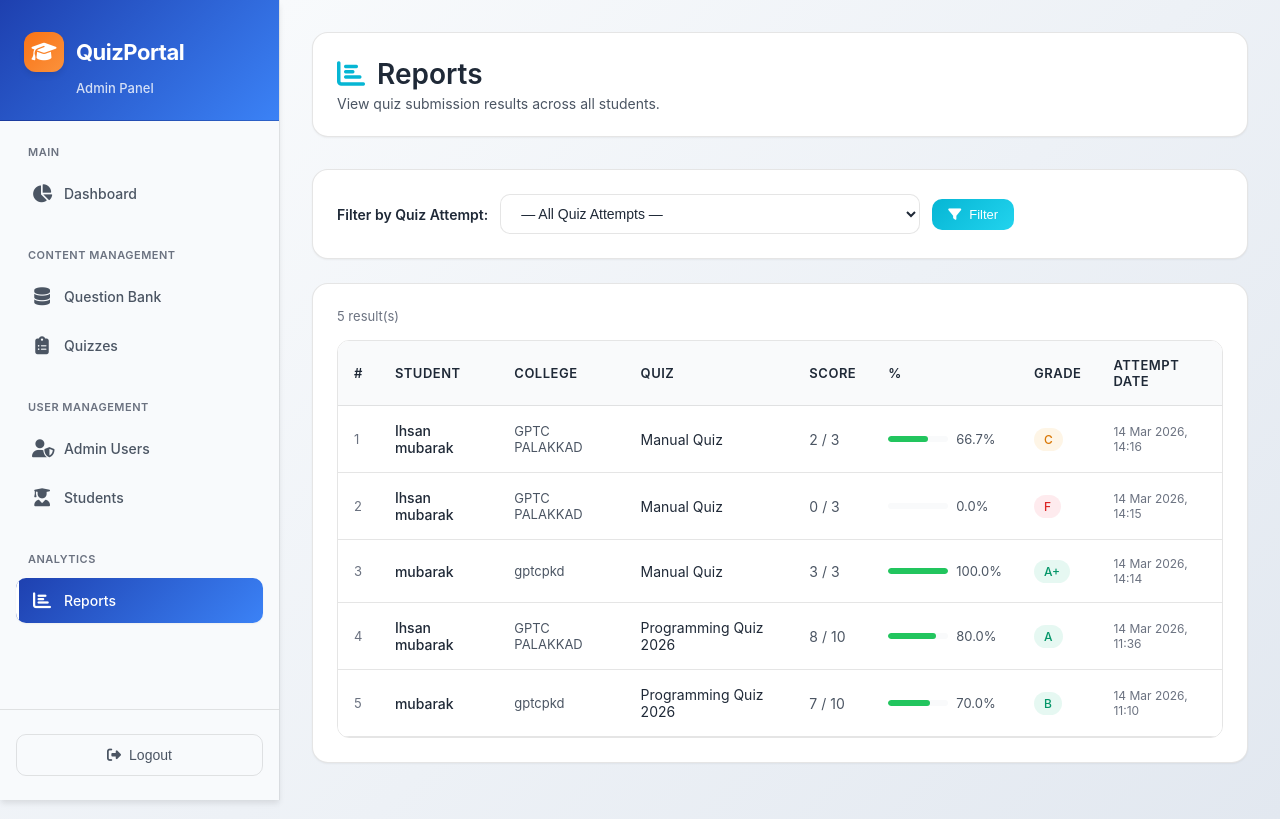
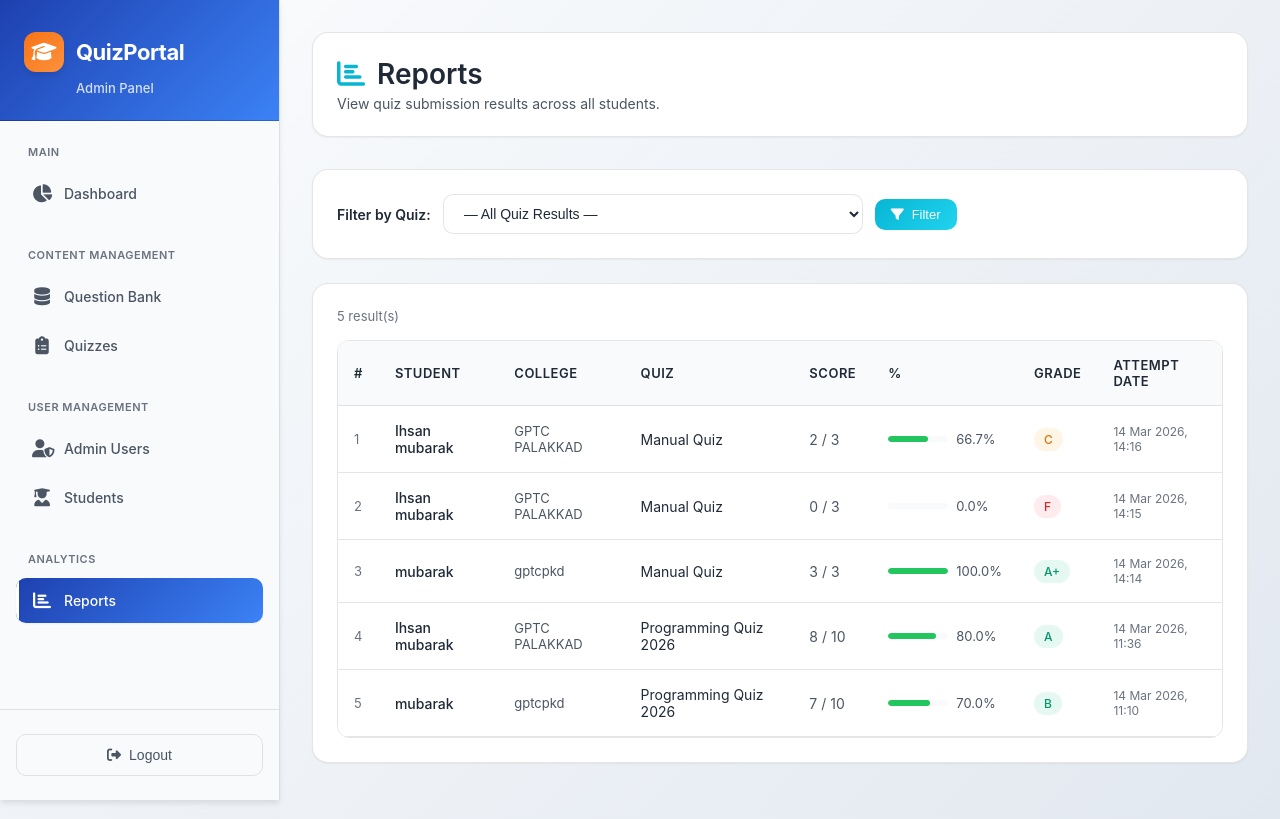
Before and after one commit to IhsanMubarak18/Quizapp, a Django app: page /admin-panel/reports/ in a window 1280 px wide. Run offline with Django 3.2, Linux system fonts and the light colour scheme; a user stored in the database is signed in; data comes from the database, SQL or seed files in the repository.

Commit message:
reports tab added in admin's quiz menu

```diff
--- a/video_app/templates/admin_panel/quiz_list.html
+++ b/video_app/templates/admin_panel/quiz_list.html
@@ -234,6 +234,11 @@
                                 <i class="fas fa-edit"></i>
                                 Edit
                             </a>
+                            <a href="{% url 'video_app:admin_reports' %}?quiz_id={{ quiz.id }}"
+                                class="btn btn-sm" style="background:rgba(16, 185, 129, 0.1);color:#10B981;border:1px solid rgba(16, 185, 129, 0.2);">
+                                <i class="fas fa-chart-bar"></i>
+                                Reports
+                            </a>
                             <a href="{% url 'video_app:admin_delete_quiz' quiz.id %}"
                                 class="btn btn-sm" style="background:rgba(244, 63, 94, 0.1);color:#DC2626;border:1px solid rgba(244, 63, 94, 0.2);">
                                 <i class="fas fa-trash"></i>
--- a/video_app/templates/admin_panel/reports.html
+++ b/video_app/templates/admin_panel/reports.html
@@ -222,12 +222,12 @@
 <!-- Filter Card -->
 <div class="card">
     <form method="get" class="filter-form">
-        <label class="filter-label">Filter by Quiz Attempt:</label>
-        <select name="quiz_attempt" class="form-select">
-            <option value="">— All Quiz Attempts —</option>
+        <label class="filter-label">Filter by Quiz:</label>
+        <select name="quiz_id" class="form-select">
+            <option value="">— All Quiz Results —</option>
             {% for item in report_filters %}
-            <option value="{{ item.value }}" {% if selected_quiz_attempt == item.value %}selected{% endif %}>
-                {{ item.quiz_title }} - {{ item.attempt_date|date:"d M Y" }}
+            <option value="{{ item.quiz_id }}" {% if selected_quiz_id == item.quiz_id|stringformat:"s" %}selected{% endif %}>
+                {{ item.quiz_title }}
             </option>
             {% endfor %}
         </select>
@@ -235,13 +235,21 @@
             <i class="fas fa-filter"></i>
             Filter
         </button>
-        {% if selected_quiz_attempt %}
+        {% if selected_quiz_id %}
         <a href="{% url 'video_app:admin_reports' %}" class="btn btn-sm" style="background:var(--bg-hover);border:none;">
             <i class="fas fa-times"></i>
             Clear
         </a>
         {% endif %}
     </form>
+
+    {% if selected_quiz %}
+    <div class="selected-quiz-indicator" style="margin-top: 16px; padding: 12px 16px; background: #EFF6FF; border: 1px solid #3B82F6; border-radius: 8px; color: #1E40AF; font-weight: 500; font-size: 14px;">
+        <i class="fas fa-filter" style="margin-right: 8px;"></i>
+        Currently viewing results for: <strong>{{ selected_quiz.title }}</strong>
+        <span style="margin-left: 12px; color: #64748B;">({{ results|length }} result{{ results|length|pluralize }})</span>
+    </div>
+    {% endif %}
 </div>
 
 <!-- Results Table -->
--- a/video_app/views.py
+++ b/video_app/views.py
@@ -874,13 +874,23 @@ def admin_students_excel(request):
 @staff_required
 def admin_reports(request):
     selected_quiz_attempt = request.GET.get('quiz_attempt', '')
+    selected_quiz_id = request.GET.get('quiz_id', '')
+    selected_quiz = None
+
     results = (
         QuizResult.objects
         .select_related('student', 'student__student_profile', 'quiz', 'attempt')
         .order_by('-attempt__started_at', '-completed_at')
     )
 
-    if selected_quiz_attempt:
+    # Handle quiz-specific filtering
+    if selected_quiz_id:
+        try:
+            results = results.filter(quiz_id=int(selected_quiz_id))
+            selected_quiz = Quiz.objects.get(id=int(selected_quiz_id))
+        except (ValueError, Quiz.DoesNotExist):
+            selected_quiz_id = ''
+    elif selected_quiz_attempt:
         try:
             quiz_id_str, attempt_date_str = selected_quiz_attempt.split('|', 1)
             attempt_date = date.fromisoformat(attempt_date_str)
@@ -888,8 +898,10 @@ def admin_reports(request):
                 quiz_id=int(quiz_id_str),
                 attempt__started_at__date=attempt_date,
             )
-        except (TypeError, ValueError):
+            selected_quiz = Quiz.objects.get(id=int(quiz_id_str))
+        except (TypeError, ValueError, Quiz.DoesNotExist):
             selected_quiz_attempt = ''
+            selected_quiz = None
 
     raw_report_filters = (
         QuizResult.objects
@@ -912,4 +924,6 @@ def admin_reports(request):
         'results': results,
         'report_filters': report_filters,
         'selected_quiz_attempt': selected_quiz_attempt,
+        'selected_quiz_id': selected_quiz_id,
+        'selected_quiz': selected_quiz,
     })
```
